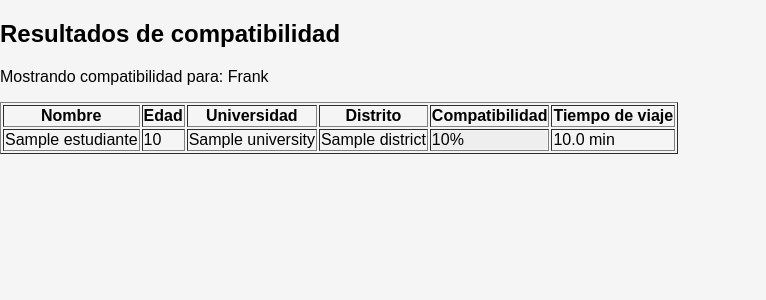
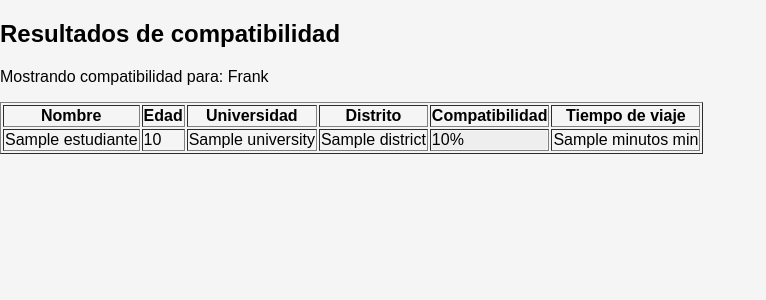
Before and after one commit to Franz2308/Complejidad, a Django app: template mi_proyecto/mi_app/templates/RoomFrom/resultados.html in a window 1280 px wide. Shown: the top 300 px of the page, without its empty margins (0-766 px from the left). Run offline with Django 5.2, Linux system fonts and the light colour scheme; data comes from the database, SQL or seed files in the repository; the template is opened without the code that fills it: values that come from a table or form of the project are taken from there, most other values are stand-ins (such as "Sample title", 1, 10 or a date in 2020).

Commit message:
Tiempo de viaje

```diff
--- a/mi_proyecto/mi_app/templates/RoomFrom/resultados.html
+++ b/mi_proyecto/mi_app/templates/RoomFrom/resultados.html
@@ -35,9 +35,7 @@
             </div>
         </div>
     </td>
-            <td>
-                {{ minutos|floatformat:1 }} min  <!-- NUEVO -->
-            </td>
+    <td>{{ minutos }} min</td>
 </tr>
         {% endfor %}
 
--- a/mi_proyecto/mi_app/views.py
+++ b/mi_proyecto/mi_app/views.py
@@ -47,7 +47,7 @@
             minutos = minutos_entre_distritos(distritos, tu_estudiante.district, e.district)
 
             # 2) calcular compatibilidad (no modificamos la fórmula)
-            score = compatibilidad(tu_estudiante, e, commute_min=minutos)
+            score = compatibilidad(tu_estudiante, e)
 
             # 3) asignar color_class para la barra (mantener la lógica visual)
             if score > 0.8:
@@ -58,7 +58,7 @@
                 color_class = "rojo"
 
             # 4) añadir tuple: (estudiante, score_percent, color_class, minutos)
-            resultados.append((e, score*100, color_class, minutos))
+            resultados.append((e, score*100, color_class, round(minutos, 1)))
 
         # 5) ordenar resultados por minutos asc (sitúa inf/no disponible al final)
         resultados = sorted(resultados, key=lambda x: (float('inf') if x[3] is None else x[3]))
--- a/mi_proyecto/mi_proyecto/urls.py
+++ b/mi_proyecto/mi_proyecto/urls.py
@@ -7,5 +7,5 @@
     path('', hola),  # raíz apunta a la vista hola
     path('hola/', hola),
     path('registrar/', registrar_estudiante),
-    path('ver_compatibles/<str:student_id>/', ver_compatibles, name='ver_compatibles'),  # <-- aquí cambiamos
+    path('ver_compatibles/', ver_compatibles, name='ver_compatibles'),  # <--- quitar el <str:student_id>
 ]
```
Lines whose indentation alone changed are shown as unchanged.
